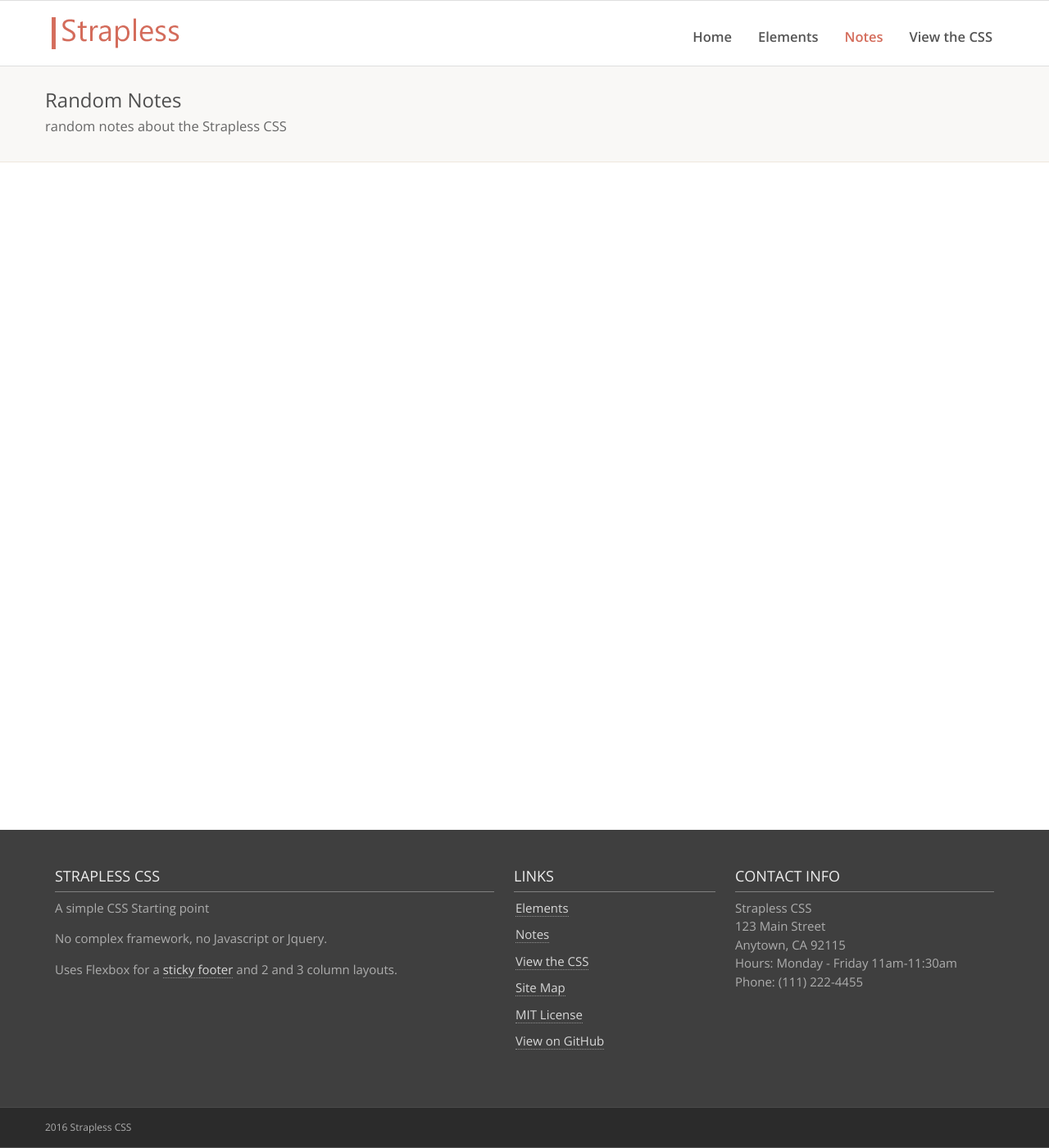
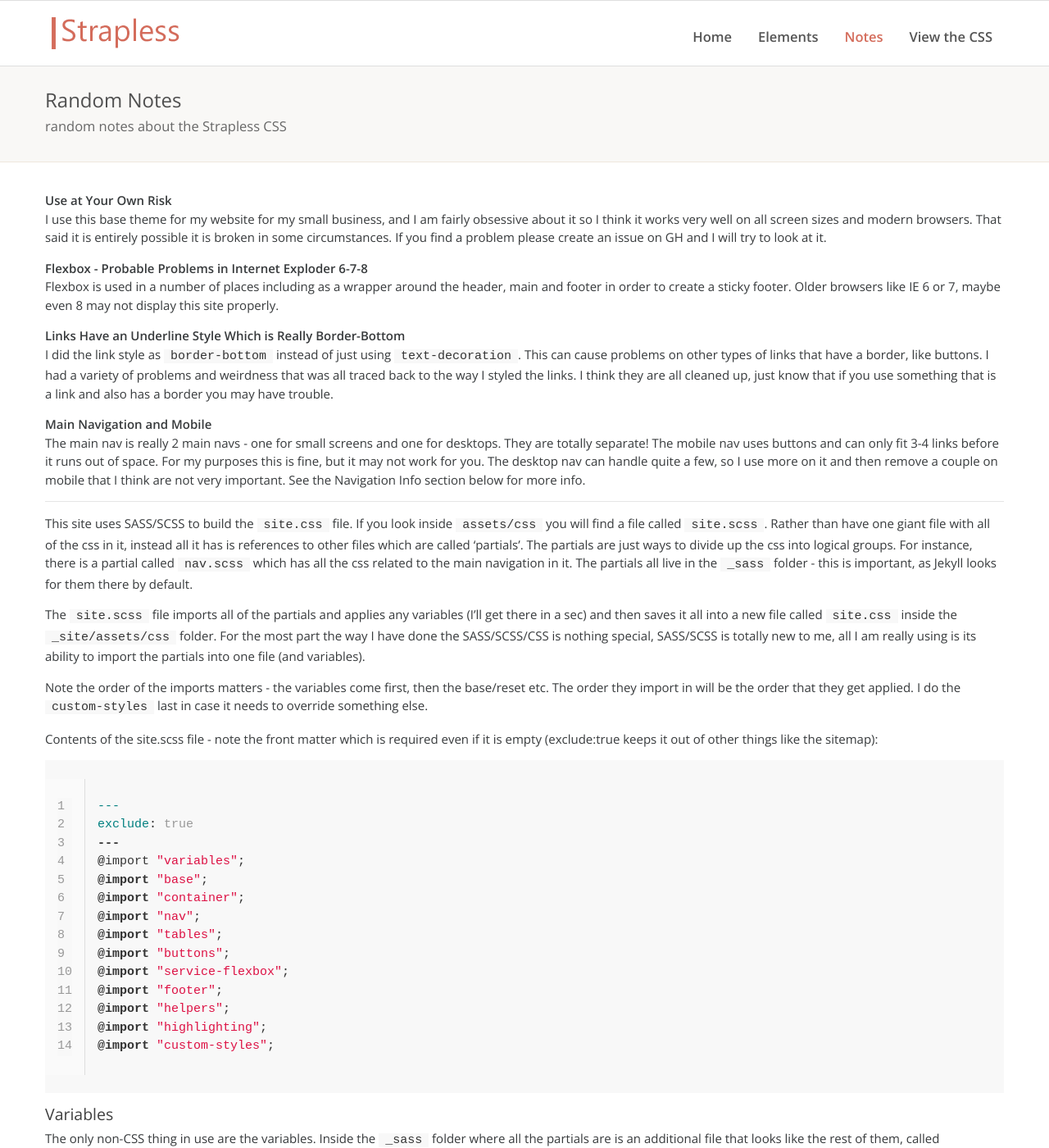
Before and after one commit to rdyar/strapless, a Jekyll site: the page built from sample-pages/notes.md, in a window 1280 px wide and 1400 px high. Shown: the whole window at 82% size. Built offline with Jekyll 4.4.1, drawn with Linux system fonts in a browser that asks for light colours; some of the changed text lies outside the part shown.

Commit message:
moved content into sample-pages folder, cleanup

````diff
--- a/_config.yml
+++ b/_config.yml
@@ -2,13 +2,13 @@
 name: "Strapless CSS"
 title: Strapless - a simple CSS starting point.
 description: Strapless is a simple CSS starting point for websites. It does not rely on any framework or JS, just plain old CSS.
-baseurl: /strapless
+#baseurl: /strapless
 
 gems:
   - octopress-autoprefixer
 
 permalink: pretty
-exclude: [package.json","rakefile.rb","README.md","s3_website.yml","node_modules","gulpfile.js"]
+exclude: ["Gemfile.lock","Gemfile","package.json","rakefile.rb","README.md","s3_website.yml","node_modules","gulpfile.js"]
 highlighter: rouge
 markdown: kramdown
 kramdown:
@@ -74,8 +74,8 @@ ef_links:
     url: /notes/
   - title: "View the CSS"
     url: /view-css/
-  - title: Site Map
-    url: /site-map/
+  - title: XML Site Map
+    url: /sitemap.xml
   - title: MIT License
     url: /license/
   - title: View on GitHub
@@ -89,3 +89,6 @@ ef_contact:
           Anytown, CA 92115 <br />
           Hours: Monday - Friday 11am-11:30am<br />
           Phone: (111) 222-4455<br />
+
+# shows link to strapless on GH
+show_footer_credit: true
--- a/_includes/footer.html
+++ b/_includes/footer.html
@@ -31,9 +31,9 @@
 <!-- footer copyright -->
 <div class="copyright">
       <div class="container">
-        <p class="copyright-text">
-           {{ site.time | date: '%Y' }} {{ site.name }}
-        </p>
+        <span class="copyright-text">
+           &copy; {{ site.time | date: '%Y' }} {{ site.name }} {% if site.show_footer_credit %} <span class="strapless-credit"> | <a href="https://github.com/rdyar/strapless/tree/gh-pages" target="_blank">Strapless Theme</a></span>{% endif %}
+        </span>
       </div>
 </div>
 <!-- end footer copyright -->
--- a/_layouts/sidebar.html
+++ /dev/null
@@ -1,5 +0,0 @@
-{% include header.html %}
-<main class="site-content main-flex">
-{{ content }}
-</main>
-{% include sidebar-footer.html %}
--- a/notes.html
+++ /dev/null
@@ -1,11 +0,0 @@
----
-permalink: /notes/
-layout: default
-title: Random Notes
-description: random notes about the Strapless CSS
----
-{% for note in site.notes %}
-  <h2>{{ note.title }}</h2>
-  <hr>
-  {{note.content}}
-{% endfor %}
--- /dev/null
+++ b/sample-pages/notes.md
@@ -0,0 +1,130 @@
+---
+permalink: /notes/
+layout: default
+title: Random Notes
+description: random notes about the Strapless CSS
+---
+
+**Use at Your Own Risk**
+I use this base theme for my website for my small business, and I am fairly obsessive about it so I think it works very well on all screen sizes and modern browsers. That said it is entirely possible it is broken in some circumstances. If you find a problem please create an issue on GH and I will try to look at it.
+
+**Flexbox - Probable Problems in Internet Exploder 6-7-8**
+Flexbox is used in a number of places including as a wrapper around the header, main and footer in order to create a sticky footer. Older browsers like IE 6 or 7, maybe even 8 may not display this site properly.
+
+**Links Have an Underline Style Which is Really Border-Bottom**
+I did the link style as ```border-bottom``` instead of just using ```text-decoration```. This can cause problems on other types of links that have a border, like buttons. I had a variety of problems and weirdness that was all traced back to the way I styled the links. I think they are all cleaned up, just know that if you use something that is a link and also has a border you may have trouble.
+
+**Main Navigation and Mobile**
+The main nav is really 2 main navs - one for small screens and one for desktops. They are totally separate! The mobile nav uses buttons and can only fit 3-4 links before it runs out of space. For my purposes this is fine, but it may not work for you. The desktop nav can handle quite a few, so I use more on it and then remove a couple on mobile that I think are not very important. See the Navigation Info section below for more info.
+
+---
+
+This site uses SASS/SCSS to build the ```site.css``` file. If you look inside ```assets/css``` you will find a file called ```site.scss```. Rather than have one giant file with all of the css in it, instead all it has is references to other files which are called 'partials'. The partials are just ways to divide up the css into logical groups. For instance, there is a partial called ```nav.scss``` which has all the css related to the main navigation in it. The partials all live in the ```_sass``` folder - this is important, as Jekyll looks for them there by default.
+
+The ```site.scss``` file imports all of the partials and applies any variables (I'll get there in a sec) and then saves it all into a new file called ```site.css``` inside the ```_site/assets/css``` folder. For the most part the way I have done the SASS/SCSS/CSS is nothing special, SASS/SCSS is totally new to me, all I am really using is its ability to import the partials into one file (and variables).
+
+Note the order of the imports matters - the variables come first, then the base/reset etc. The order they import in will be the order that they get applied. I do the ```custom-styles``` last in case it needs to override something else.
+
+Contents of the site.scss file - note the front matter which is required even if it is empty (exclude:true keeps it out of other things like the sitemap):
+{% highlight scss linenos %}
+---
+exclude: true
+---
+@import "variables";
+@import "base";
+@import "container";
+@import "nav";
+@import "tables";
+@import "buttons";
+@import "service-flexbox";
+@import "footer";
+@import "helpers";
+@import "highlighting";
+@import "custom-styles";
+{% endhighlight %}
+
+### Variables
+The only non-CSS thing in use are the variables. Inside the ```_sass``` folder where all the partials are is an additional file that looks like the rest of them, called ```variables.scss```. Variables are just what it sounds like they are - a way to set a value once and then use it over and over. For instance I use a variable for ```btn-primary-color``` which makes it really easy to change the color of the primary button style.
+
+A variable starts with a '$', then the name, and then whatever values you want it to have - so for the primary button color I created a variable like this:
+
+```$btn-primary-color: #d46c5b;```
+
+Since a button really has at least 2 colors - a base color and a hover color - I also created:
+
+```$btn-primary-color-hover: #c06253;```
+
+Then once you have set a variable, you use it like this - example from the buttons.scss partial:
+
+{% highlight scss linenos %}
+.btn-primary {
+  color: #fff;
+  background-image: none;
+  background-color: $btn-primary-color;
+  border-color: $btn-primary-color; }
+{% endhighlight %}
+
+I could have done a better job of using variables, there are only a few, but they were new to me and I wasn't always sure when to use them.
+
+Here are all the variables (as of 02-14-2016) - notice there is no front matter:
+
+{% highlight scss linenos %}
+$main_font_family: arial, sans serif;
+
+$main_font-size: 15px;
+$mobile-font-size: 16px;
+
+$body-font-color: #373a3c;
+
+$nav-desktop-color: #d46c5b;
+$nav-mobile-btn-color:#d46c5b;
+
+$heading-font-family: arial, sans serif;
+$heading-default-color: #292929;
+$heading-h1-color: #1ba8b9;
+$heading-h2-color: #d46c5b;
+$heading-h3-color: #1ba8b9;
+
+$link-color: #428bca;
+$link-border-bottom: 1px dotted #909090;
+$link-border-bottom-hover:none;
+$link-text-decoration: none;
+$link-text-decoration-hover: none;
+
+$alt-background-color:#F9F8F6;
+$alt-background-border:1px solid #EFE8DD;
+
+$btn-primary-color: #d46c5b;
+$btn-primary-color-hover: #c06253;
+
+{% endhighlight %}
+
+---
+
+Flexbox is in use in a few places:
+
+- [Sticky Footer]({{site.baseurl}}/sticky-footer/)
+- The actual footer at the bottom is using flexbox. It will collapse into one column on small screens.
+- The columns (other than single column) use flexbox.
+
+It shouldn't matter that any of these things use flexbox, other than that older browsers may not support flexbox, in which case the site will be really ugly. I think this is mostly IE 6-7 and maybe IE 8. Everything else should look good.
+
+For the flex columns, I set the width of the div in pixels, and then change that at the different break points for:
+ mobile < 768) / tablets < 992 / laptop < 1200) / desktop 1200+.
+
+If you create your own flex containers or items, you need to make sure they get prefixed. I have already ran the css in the different partials thru autoprefixer so everything in there is already prefixed.
+
+---
+
+The main nav is a little different that most. Rather than try and force one set of links into one menu that works on all devices, instead there are 2 navs - one for small screens and one for larger screens.
+
+The css for the nav is found in the ```config.yml``` file found.
+
+In addition to that, the small screen menu displays as buttons instead of text links. I find the buttons easier to press on mobile and think they look good.
+
+The big problem with the way the nav is done is that there are only so many links available, especially on mobile. I try to stick with just the three most important links, but depending on the length of the links you may get more or less.
+
+```nav-mobile``` is the mobile nav, which is hidden on large screens.
+```nav-main``` is the desktop menu, which is hidden on small screens.
+
+The buttons on the mobile nav get there color from the variables ```$btn-primary-color: #d46c5b;``` and ```$btn-primary-color-hover: #c06253;``` found in the ```variables.scss``` file found in the _sass folder.
````
Also changed, not shown: 404.html (+1 -6 lines), _includes/sidebar-footer.html (deleted, +0 -13 lines), full-width-sidebar.html (deleted, +0 -27 lines), robots.txt (+6 -1 lines), sample-pages/sticky-footer.md (renamed from sticky-footer.md, +1 -0 lines), site-map.html (deleted, +0 -10 lines), sitemap.xml (+6 -3 lines), sample-pages/elements.md (renamed from elements.md), sample-pages/license.md (renamed from license.md), sample-pages/the-live-css.md (renamed from the-live-css.md).
